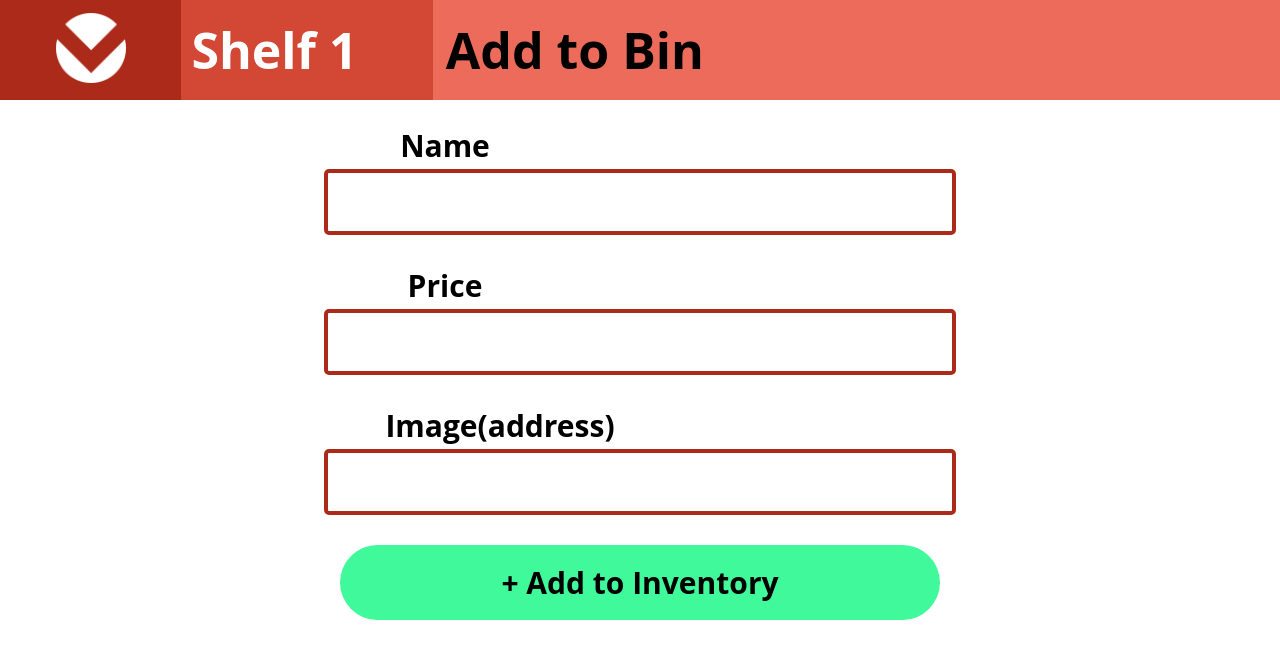
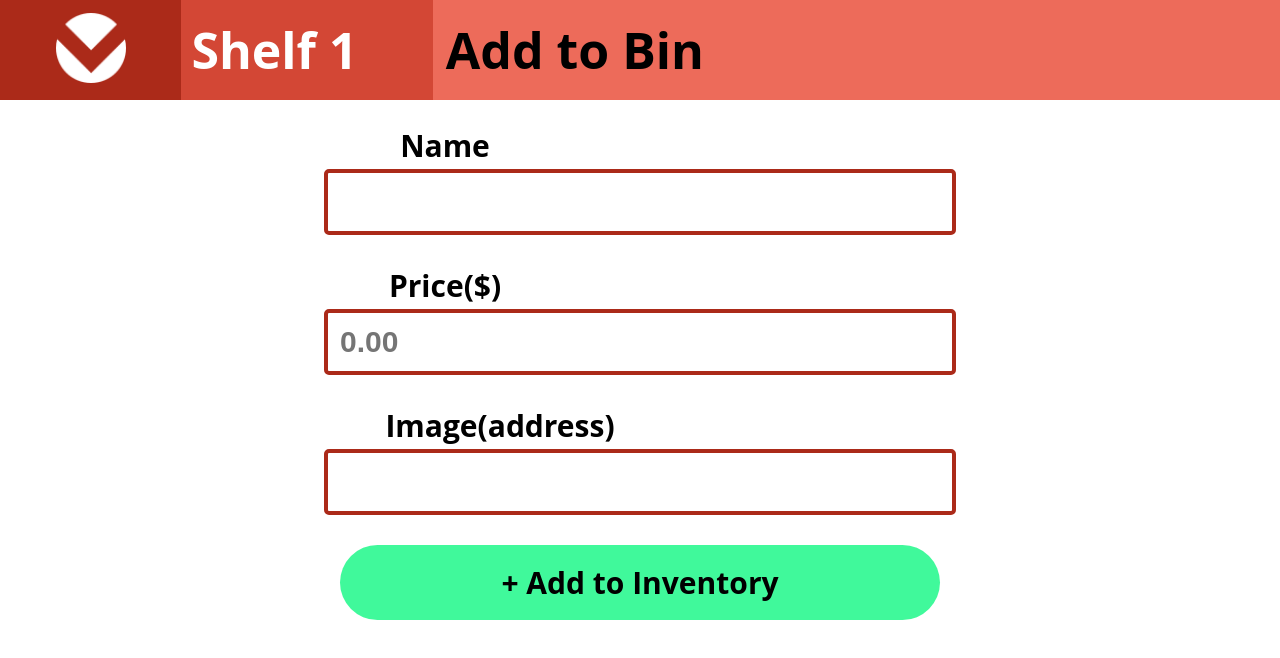
Before and after one commit to dawsonnelson/async-1-revised, a React (Create React App) app: page /create/1 in a window 1280 px wide. Shown: the top 658 px of the page. Built offline with nearby package versions, Linux system fonts and the light colour scheme.

Commit message:
september 21st 3:30pm Bug with Link tags in Bins.js:47

```diff
--- a/src/components/Create/Create.js
+++ b/src/components/Create/Create.js
@@ -51,8 +51,8 @@ export default class CreateItem extends Component {
                 <div className = 'container'>
                     <span className = 'container-title'> Name </span>
                     <input className = 'input-box' onChange = {(e)=>this.handleNameInput(e.target.value)}/>
-                    <span className = 'container-title'> Price </span>
-                    <input className = 'input-box' onChange = {(e)=> this.handlePriceInput(e.target.value)}/>
+                    <span className = 'container-title'> Price($) </span>
+                    <input placeholder ='0.00' className = 'input-box' onChange = {(e)=> this.handlePriceInput(e.target.value)}/>
                     <span className = 'container-title-image'> Image(address) </span>
                     <input className = 'input-box' onChange = {(e)=> this.handleImageInput(e.target.value)}/>
                     <button className = 'add-in-button' onClick = {()=> this.handleAddNameInput()}> + Add to Inventory </button>
--- a/src/components/Items/Items.js
+++ b/src/components/Items/Items.js
@@ -68,7 +68,7 @@ export default class Items extends Component {
                 <div className = 'big-container'>
                 <div className = 'white'></div>
                 <div className = 'image-box'>
-                     <div className = 'img-display'><img className ='picture' src={this.state.binImage}></img></div>
+                     <div className = 'img-display'><img className = 'picture' src={this.state.binImage}></img></div>
                 </div>
                     <div className = 'content'>
                         <div className = 'right'>
```
Also changed, not shown: src/components/Bins/Bins.js (+6 -1 lines), 1 other file (tests, documents, lock files or other folders).
